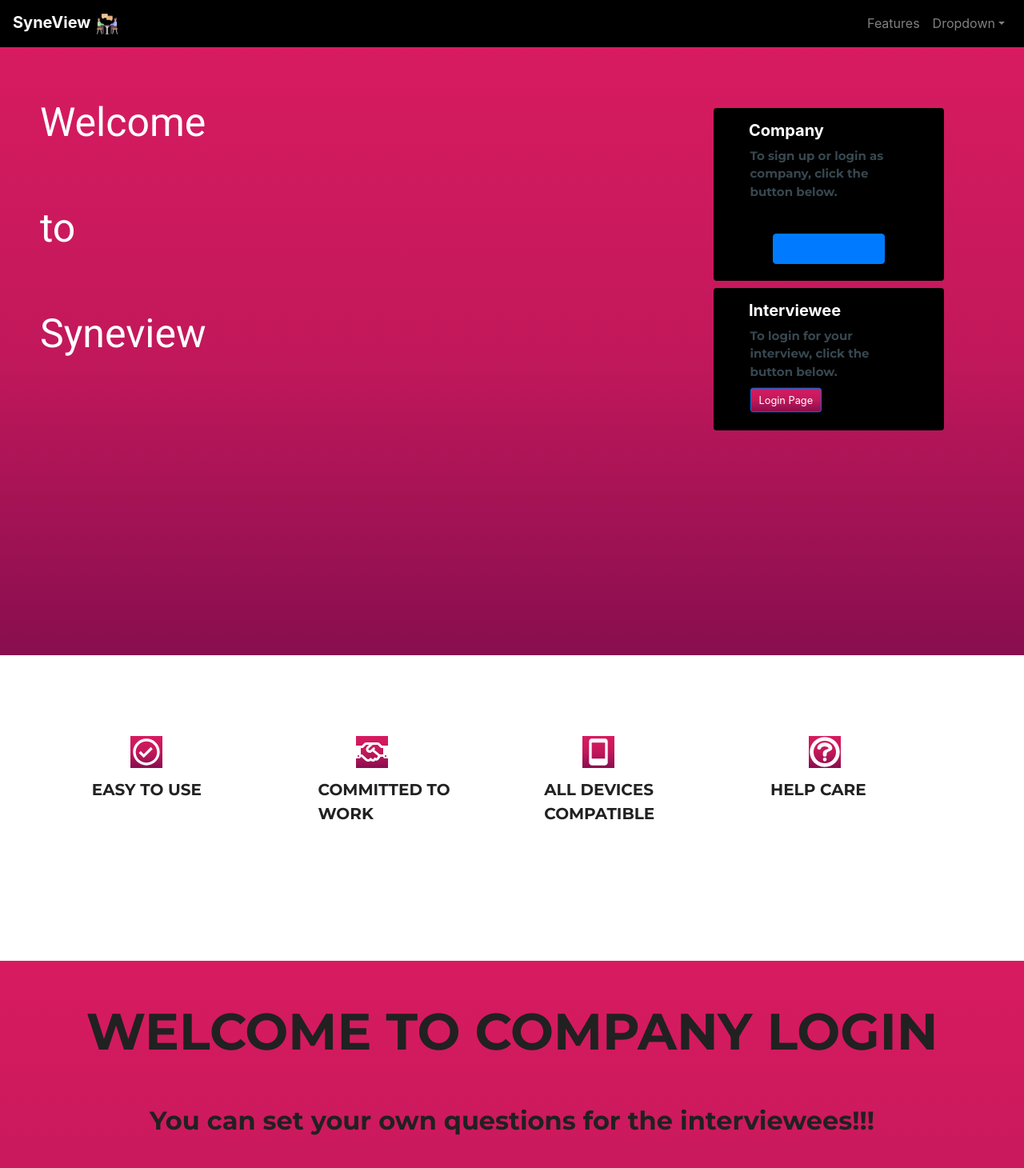
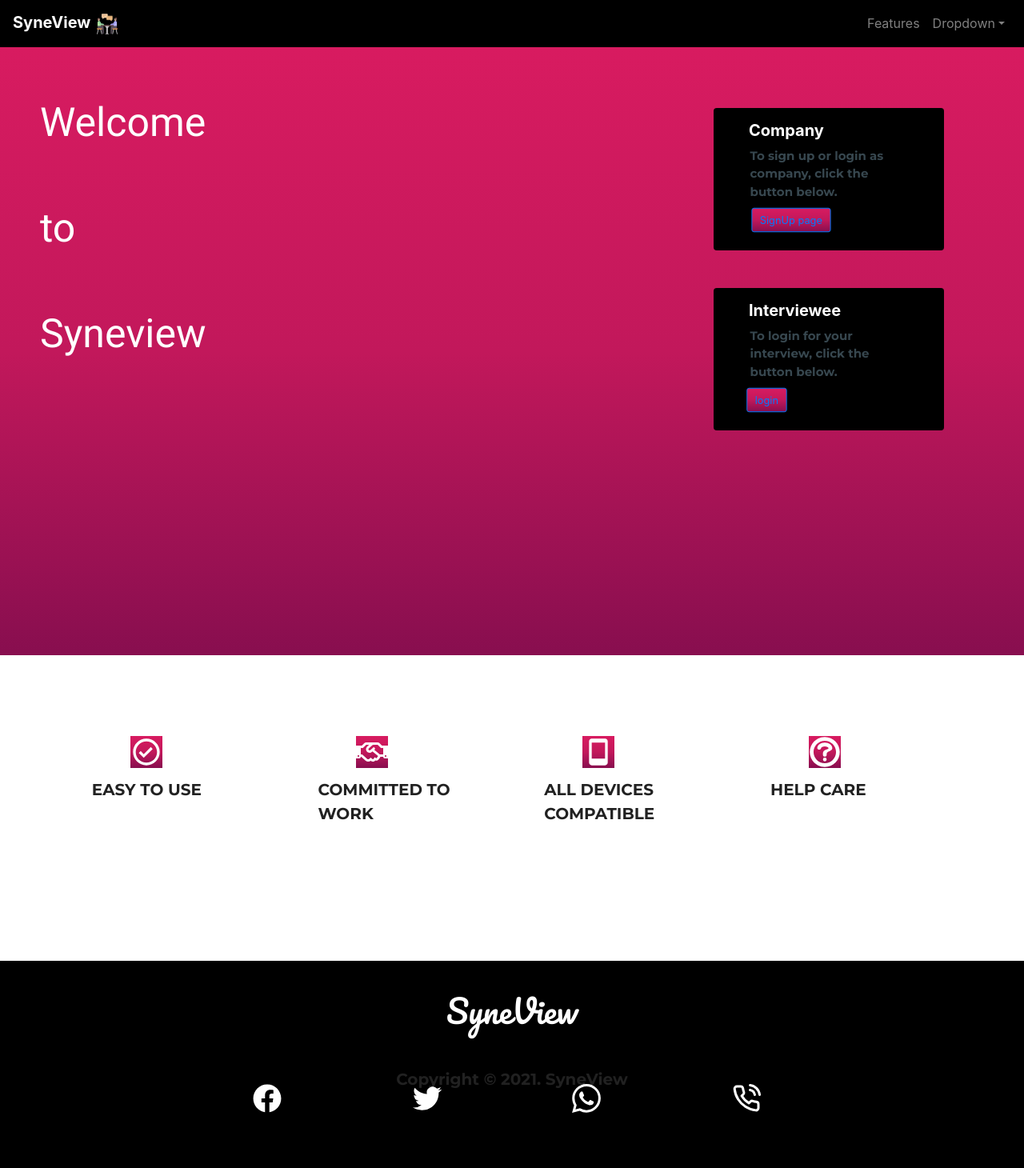
Before and after one commit to harrithha/Interview-Website, a React (Create React App) app in the folder interview/: page / in a window 1280 px wide. Shown: the top 1460 px of the page at 80% size. Built offline with nearby package versions, Linux system fonts and the light colour scheme.

Commit message:
route pages

```diff
--- a/interview/src/App.js
+++ b/interview/src/App.js
@@ -5,19 +5,20 @@ import Footer from './components/Footer';
 import CompanyLogin from './components/CompanyLogin';
 import IntervieweeLogin from './components/IntervieweeLogin';
 import CompanySignup from './components/CompanySignup';
+import {Route, Link} from 'react-router-dom'
 
 
 
 function App() {
   return (
     <div className="App">
- <Navbar/>
- <HomePageBody />
- <Features />
- <CompanyLogin/>
- <IntervieweeLogin/>
- <CompanySignup />
- <Footer/>
+      <Navbar/>
+      <Route exact path="/" component={HomePageBody}/>
+      <Route exact path="/" component={Features}/>
+      <Route exact path="/companysignup" component={CompanySignup}/>
+      <Route exact path="/companylogin" component={CompanyLogin}/>
+      <Route exact path="/intervieweelogin" component={IntervieweeLogin}/>
+      <Footer/>
     </div>
   );
 }
--- a/interview/src/components/CompanyLogin.css
+++ b/interview/src/components/CompanyLogin.css
@@ -1,3 +1,18 @@
+body {
+    animation: fadeInAnimation ease 1s;
+    animation-iteration-count: 1;
+    animation-fill-mode: forwards;
+}
+
+@keyframes fadeInAnimation {
+    0% {
+        opacity: 0;
+    }
+    100% {
+        opacity: 1;
+     }
+}
+
 *{
     color: white;
 }
--- a/interview/src/components/CompanySignup.css
+++ b/interview/src/components/CompanySignup.css
@@ -1,3 +1,18 @@
+body {
+    animation: fadeInAnimation ease 1s;
+    animation-iteration-count: 1;
+    animation-fill-mode: forwards;
+}
+
+@keyframes fadeInAnimation {
+    0% {
+        opacity: 0;
+    }
+    100% {
+        opacity: 1;
+     }
+}
+
 *{
     color: white;
 }
--- a/interview/src/components/Footer.css
+++ b/interview/src/components/Footer.css
@@ -1,7 +1,5 @@
 .footer{
-    padding: 0 20% 15%;
-    /* background-color: rgb(94, 0, 135); */
-    /* background-image: linear-gradient(to bottom, #D81B60,#C2185B,#880E4F) ; */
+    padding: 0 20% 5%;
     background-color: black;
     }
 
@@ -9,6 +7,13 @@ h1{
     text-align: center;
     padding-top: 5%;
     font-family: 'Pacifico', cursive;
+}
+
+.footertext{
+    text-align: center;
+    padding-top: 5%;
+    padding-bottom: 5%;
+    margin-bottom: 0;
 }
 
 .icon{
--- a/interview/src/components/Footer.js
+++ b/interview/src/components/Footer.js
@@ -8,9 +8,9 @@ import { FiPhoneCall } from 'react-icons/fi';
 
 function Footer() {
     return (
-        <div class='footer'>
+        <div className='footer'>
             <h1>SyneView</h1>
-             <div className='row' >
+            <div className='row' >
               <div className='feature col-lg-3'>
                <FaFacebook className="icon"/>
               </div>
@@ -24,6 +24,7 @@ function Footer() {
               <FiPhoneCall className="icon"/>
               </div>
             </div>
+            <p className='footertext'>Copyright © 2021. SyneView</p>
 
         </div>
     )
--- a/interview/src/components/HomePageBody.css
+++ b/interview/src/components/HomePageBody.css
@@ -1,3 +1,18 @@
+body {
+    animation: fadeInAnimation ease 1s;
+    animation-iteration-count: 1;
+    animation-fill-mode: forwards;
+}
+
+@keyframes fadeInAnimation {
+    0% {
+        opacity: 0;
+    }
+    100% {
+        opacity: 1;
+     }
+}
+
 .webname{
         background-image: linear-gradient(to bottom, #D81B60,#C2185B,#880E4F) ;
 /* This is mostly intended for prototyping; please download the pattern and re-host for production environments. Thank you! */
--- a/interview/src/components/HomePageBody.js
+++ b/interview/src/components/HomePageBody.js
@@ -16,7 +16,6 @@ function HomePageBody() {
 
 
     return (
-      <Router>
     <div className={'home'}>
 
 
@@ -31,9 +30,9 @@ function HomePageBody() {
             To sign up or login as company, click the button below.
             </Card.Text>
 
-            <Button variant="primary">
-            <Link to = "/signup">
-              Go somewhere
+            <Button className="btn cbutton" shadow="none">
+            <Link to = "/companysignup">
+              SignUp page
             </Link>
             </Button>
 
@@ -45,23 +44,17 @@ function HomePageBody() {
             <Card.Text className="cardtext" >
             To login for your interview, click the button below.
             </Card.Text>
-            <Button className="btn cbutton" shadow="none" variant="primary">Login Page</Button>
+            <Button className="btn cbutton" shadow="none">
+            <Link to = "/intervieweelogin">
+              login
+            </Link>
+            </Button>
           </Card.Body>
         </Card>
 
 
      </div>
-     <div>
-     <Switch>
-          <Route path="/signup">
-            <CompanySignup />
-          </Route>
-        </Switch>
      </div>
-
-
-    </div>
-    </Router>
 
 
     )
--- a/interview/src/components/IntervieweeLogin.css
+++ b/interview/src/components/IntervieweeLogin.css
@@ -1,3 +1,18 @@
+body {
+    animation: fadeInAnimation ease 1s;
+    animation-iteration-count: 1;
+    animation-fill-mode: forwards;
+}
+
+@keyframes fadeInAnimation {
+    0% {
+        opacity: 0;
+    }
+    100% {
+        opacity: 1;
+     }
+}
+
 *{
     color: white;
 }
--- a/interview/src/components/Navbar.js
+++ b/interview/src/components/Navbar.js
@@ -12,7 +12,7 @@ import './navbar.css';
 
 function Navbar() {
     return (
-      <Router>
+      // <Router>
         <div class='sticky-top' >
 
     <ReactBootStrap.Navbar className="nav navibar" collapseOnSelect expand="lg" variant="dark">
@@ -33,14 +33,14 @@ function Navbar() {
 </ReactBootStrap.Navbar>
 
         </div>
-        <div>
+        /* <div>
         <Switch>
           <Route path="/features">
             <Features />
           </Route>
         </Switch>
         </div>
-        </Router>
+        </Router> */
     )
 }
 
--- a/interview/src/index.js
+++ b/interview/src/index.js
@@ -3,12 +3,16 @@ import ReactDOM from 'react-dom';
 import './index.css';
 import App from './App';
 import reportWebVitals from './reportWebVitals';
+import {BrowserRouter} from 'react-router-dom';
 
 ReactDOM.render(
-  <React.StrictMode>
-    <App />
-  </React.StrictMode>,
-  document.getElementById('root')
+  <BrowserRouter>
+     <React.StrictMode>
+       <App />
+     </React.StrictMode>
+  </BrowserRouter>,
+
+  document.getElementById('root'),
 );
 
 // If you want to start measuring performance in your app, pass a function
```
